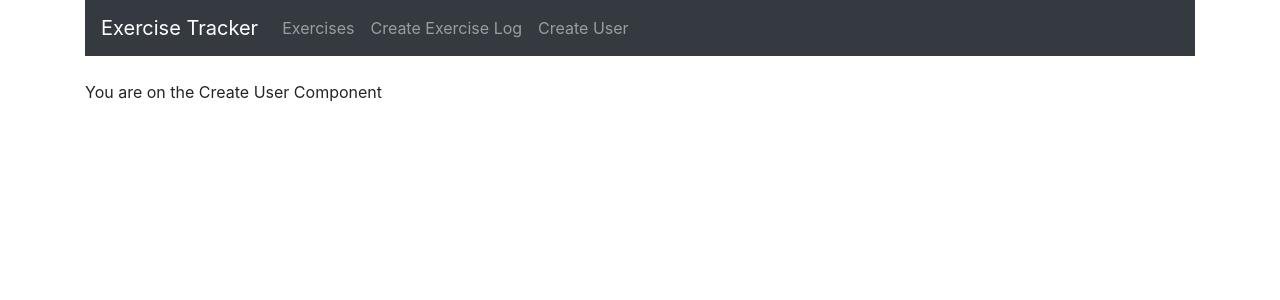
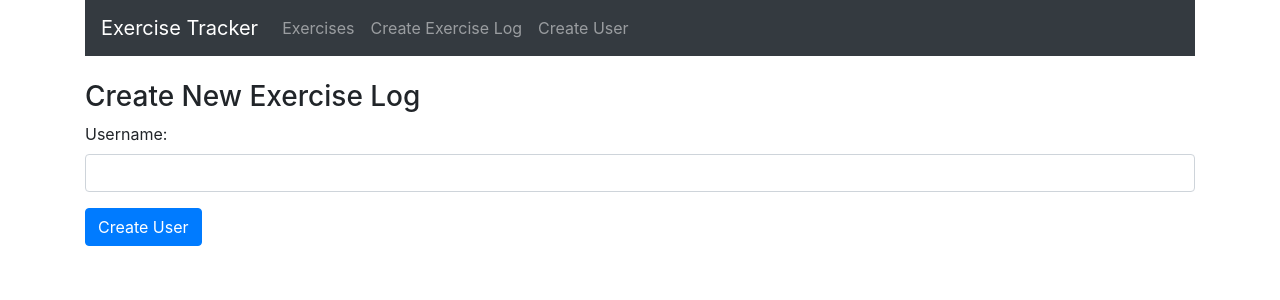
Before and after one commit to grantposell/mernexercise, a React (Create React App) app: page /user in a window 1280 px wide. Shown: the top 300 px of the page. Built offline with nearby package versions, Linux system fonts and the light colour scheme.

Commit message:
Finished basic frontend

```diff
--- a/src/components/create-user.component.js
+++ b/src/components/create-user.component.js
@@ -1,11 +1,48 @@
 import React, { Component } from 'react';
 
-export default class CreateUser extends Component{
+export default class CreateUser extends Component {
+    constructor(props) {
+        super(props);
+
+        this.onChangeUserName = this.onChangeUserName.bind(this);
+        this.onSubmit = this.onSubmit.bind(this);
+
+        this.state = {
+            userName: ''
+        }
+    }
+    onChangeUserName(e) {
+        this.setState({
+            userName: e.target.value
+        })
+    }
+    onSubmit(e) {
+        e.preventDefault();
+
+        const user = {
+            userName: this.state.userName,
+        }
+        console.log(user)
+
+        this.setState({
+            userName: ''
+        })
+    }
     render() {
         return (
             <div>
-                <p>You are on the Create User Component</p>
-            </div>
+                <h3>Create New Exercise Log</h3>
+                <form onSubmit={this.onSubmit}>
+                    <div className="form-group">
+                        <label>Username: </label>
+                        <input type="text" required className="form-control" value={this.state.userName} onChange={this.onChangeUserName} />
+                    </div>
+                    <div className="form-group">
+                        <input type="submit" value="Create User" className="btn btn-primary">
+                        </input>
+                    </div>
+                </form>
+            </div >
         )
     }
 }
```
